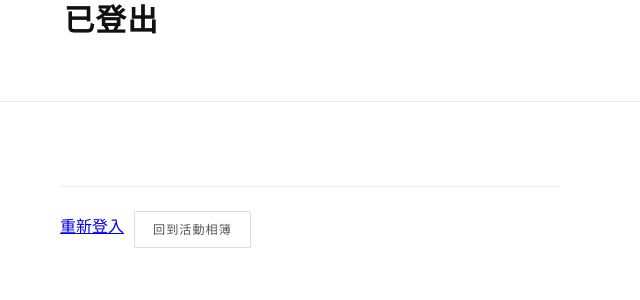
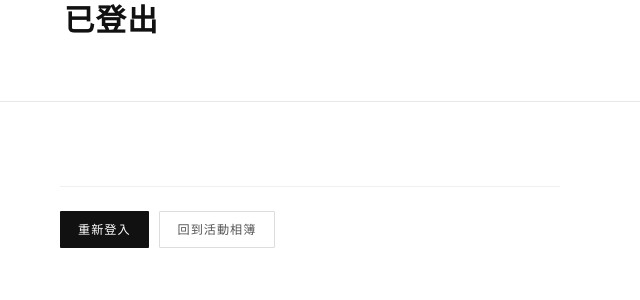
Before and after one commit to yuhsin-kung/activity-album, a Django app: template templates/admin/logged_out.html in a window 1280 px wide. Shown: the part 144-444 px from the top of the page, without its empty margins (0-640 px from the left). Run offline with Django 5.2, Linux system fonts and the light colour scheme; the template is opened without the code that fills it, so the values that code supplies are empty.

Commit message:
Style logout page login link as primary button

```diff
--- a/templates/registration/logged_out.html
+++ b/templates/registration/logged_out.html
@@ -19,7 +19,7 @@
 <div class="container">
     <div class="form-panel">
         <div class="form-actions">
-            <a class="btn-link" href="/accounts/login/">重新登入</a>
+            <a class="primary-link" href="/accounts/login/">重新登入</a>
             <a class="secondary-link" href="/">回到活動相簿</a>
         </div>
     </div>
```
